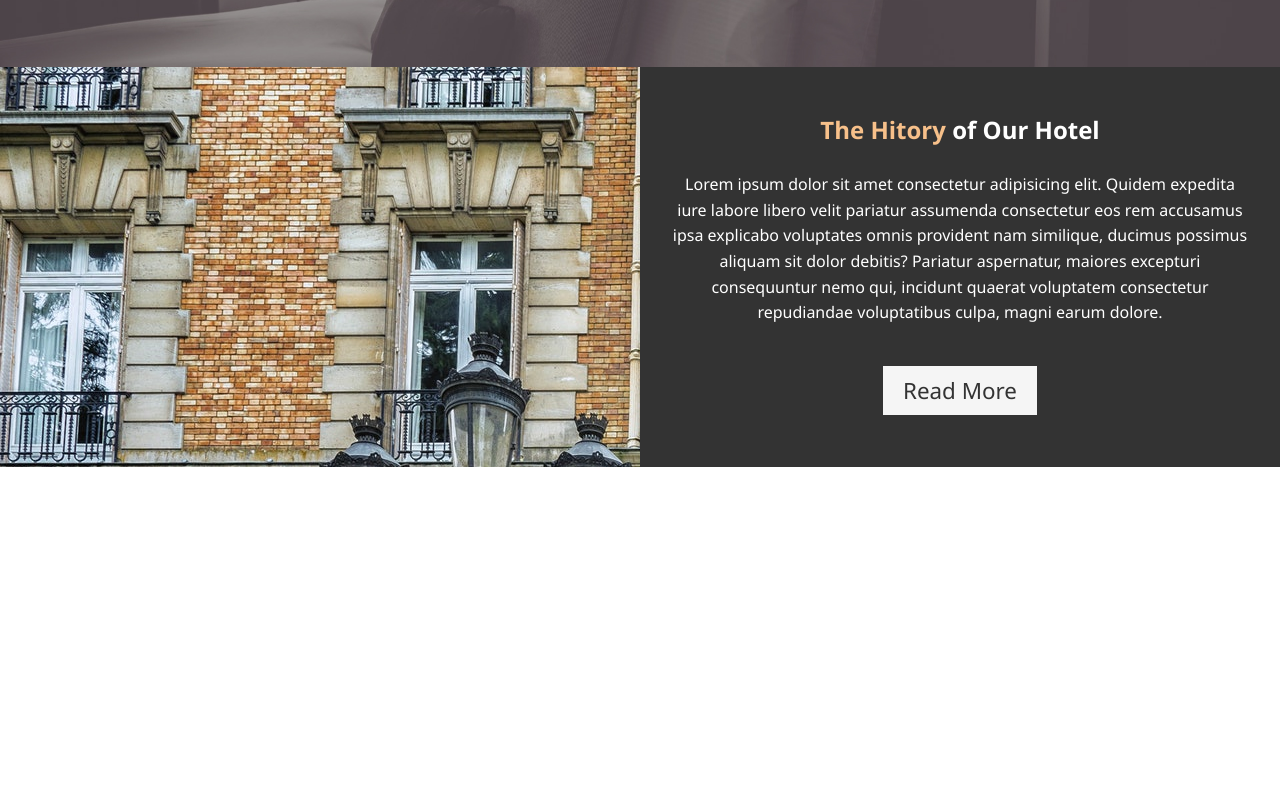
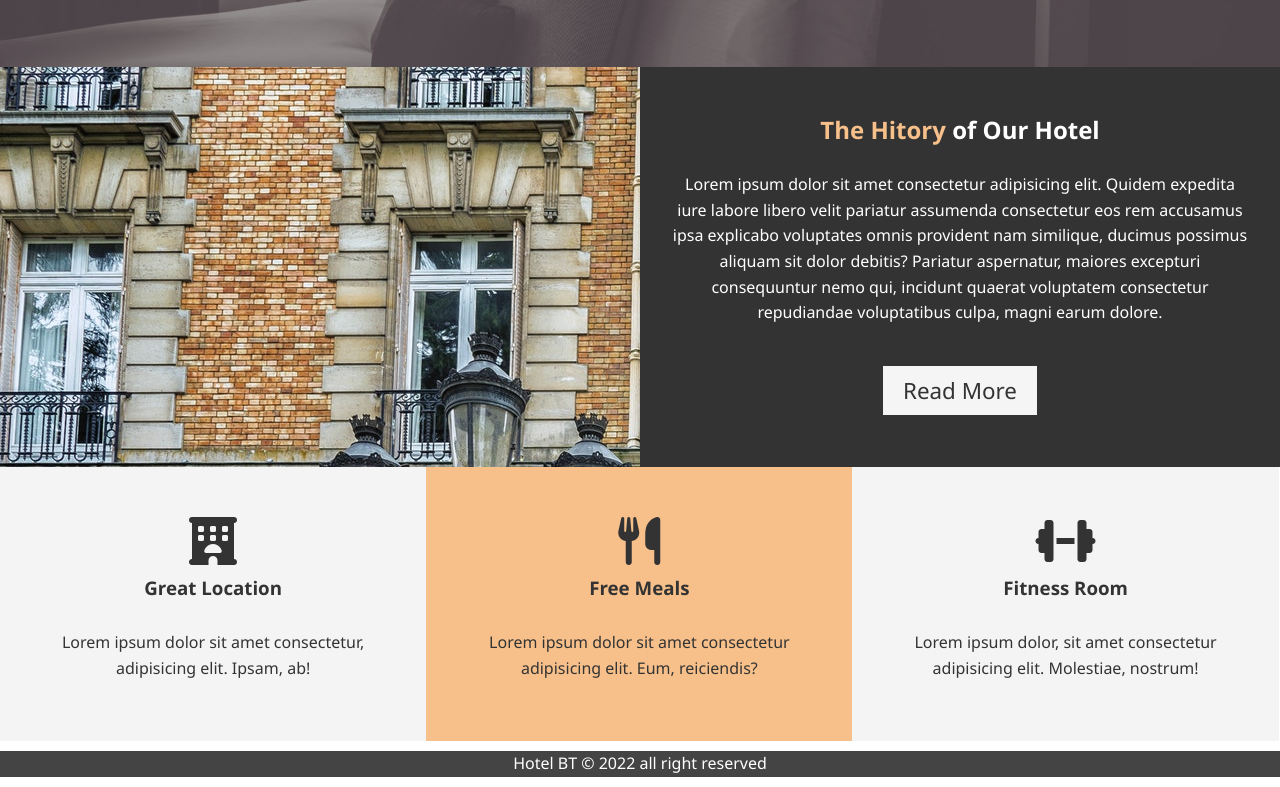
Before and after one commit to Saurav-98/Hotel-website, a plain HTML site: page index.html in a window 1280 px wide. Shown: the part 599-1386 px from the top of the page. Before the commit the page ends 1066 px from the top, so only its background shows below. Drawn offline with Linux system fonts and the light colour scheme.

Commit message:
Home Page Completed

```diff
--- a/Styles/style.css
+++ b/Styles/style.css
@@ -62,12 +62,16 @@
     color: #fff;
 }
 .bg-primary {
-    background-color: #333;
-    color: #f7c08a;
+    color: #333;
+    background-color: #f7c08a;
 }
 .bg-light {
     background-color: #f4f4f4;
     color: #333;
+}
+
+.clr {
+    clear: both;
 }
 /* Navbar */
 
@@ -148,3 +152,24 @@
 #home-info .info-content p {
     padding-bottom: 30px;
 }
+
+/* Features */
+
+.box {
+    float: left;
+    width: 33.3%;
+    padding: 50px;
+    text-align: center;
+}
+.box i {
+    margin-bottom: 10px;
+}
+
+/* Footer */
+
+#footer {
+    text-align: center;
+    background-color: #444;
+    color: #fff;
+    pad: 20px;
+}
--- a/index.html
+++ b/index.html
@@ -48,5 +48,30 @@
 
     </section>
 
+
+    <section id="features">
+        <div class="box bg-light">
+            <i class="fa-solid fa-3x fa-hotel"></i>
+            <h3>Great Location</h3>
+            <p>Lorem ipsum dolor sit amet consectetur, adipisicing elit. Ipsam, ab!</p>
+        </div>
+        <div class="box bg-primary">
+            <i class="fa-solid fa-3x fa-utensils"></i>
+            <h3>Free Meals</h3>
+            <p>Lorem ipsum dolor sit amet consectetur adipisicing elit. Eum, reiciendis?</p>
+        </div>
+        <div class="box bg-light">
+            <i class="fa-solid fa-3x fa-dumbbell"></i>
+            <h3>Fitness Room</h3>
+            <p>Lorem ipsum dolor, sit amet consectetur adipisicing elit. Molestiae, nostrum!</p>
+        </div>
+    </section>
+
+<div class="clr"></div>
+    <footer id="footer">
+        <p>Hotel BT &copy; 2022 all right reserved</p>
+    </footer>
+
+    <script src="https://kit.fontawesome.com/a5f5e926dd.js" crossorigin="anonymous"></script>
 </body>
 </html>
```
